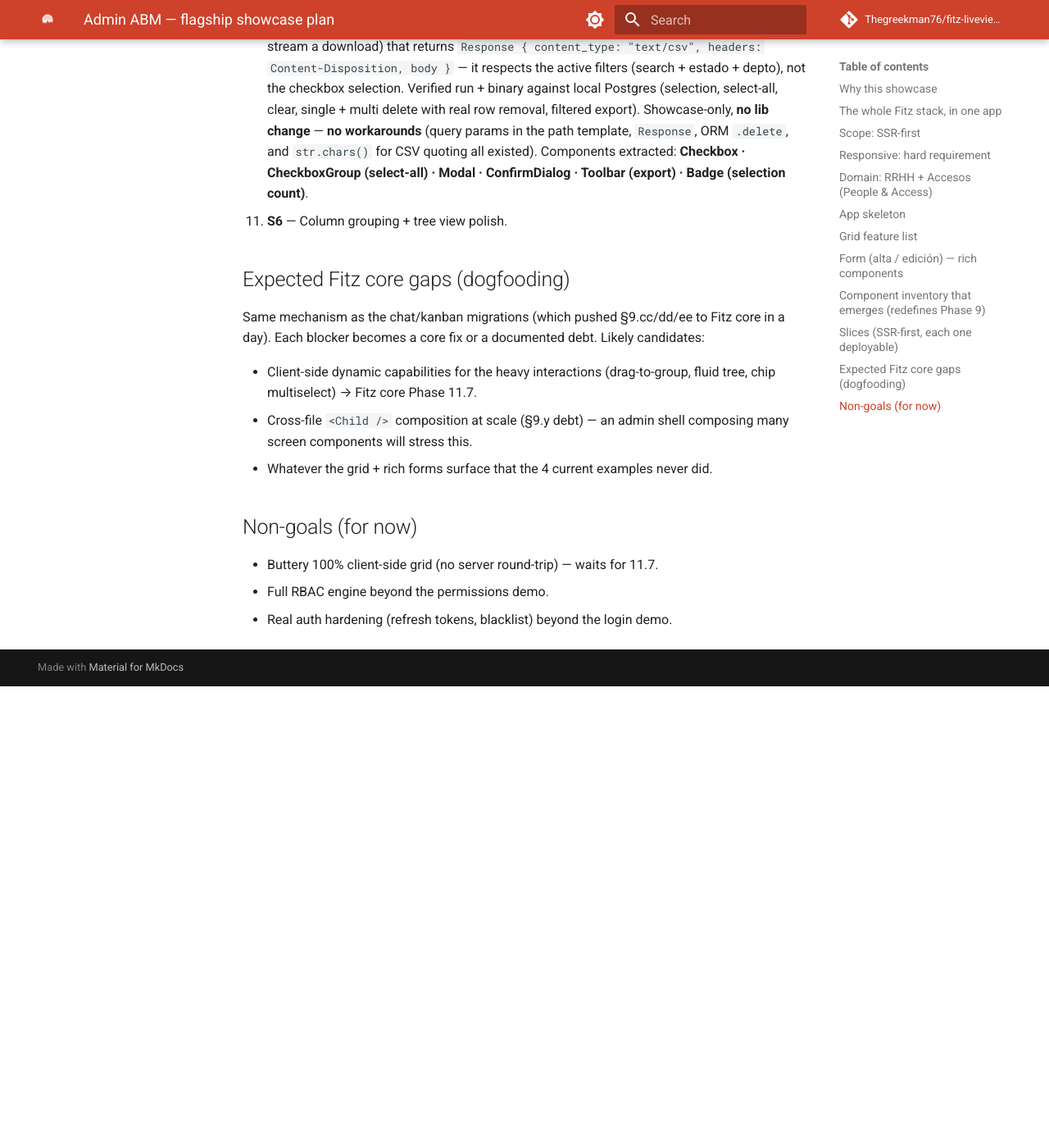
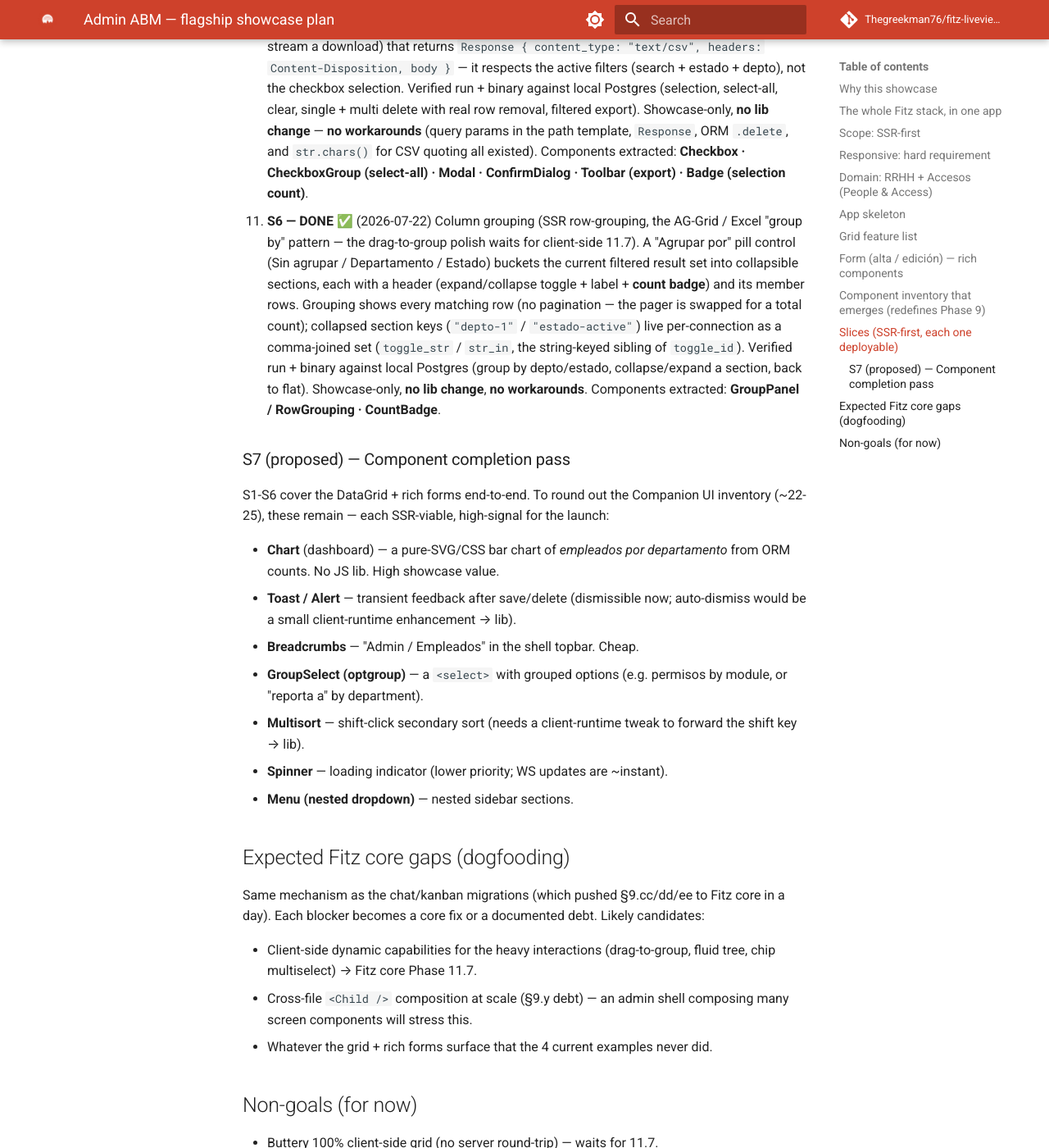
Before and after one commit to Thegreekman76/fitz-liveviews, an MkDocs documentation site: the page built from docs/showcase-admin-abm-plan.md, in a window 1280 px wide and 1400 px high, scrolled down 5363 px. Shown: the whole window at 82% size. Built offline with MkDocs 1.6.1 and Material for MkDocs 9.7.7, drawn with Linux system fonts in a browser that asks for light colours; comment, search, counter and statistics services are not loaded; before the commit the page ends 6200 px from its top, so only the background shows below that.

Commit message:
admin: S6 agrupamiento por columna (group-by colapsable)
Row-grouping SSR estilo AG-Grid/Excel: pills 'Agrupar por' (depto/
estado) bucketean el result set filtrado en secciones colapsables con
header (toggle + label + count badge) y sus filas. Agrupado muestra
todas las filas (pager -> total count). Claves colapsadas
per-connection como set de strings (toggle_str/str_in). Showcase-only
(sin cambio de lib), sin workarounds. Verificado run + binario.

Componentes: GroupPanel/RowGrouping, CountBadge."

```diff
--- a/docs/showcase-admin-abm-plan.md
+++ b/docs/showcase-admin-abm-plan.md
@@ -200,7 +200,36 @@ Companion UI library from **8 basic components** to **~22-25**:
    quoting all existed). Components extracted: **Checkbox · CheckboxGroup
    (select-all) · Modal · ConfirmDialog · Toolbar (export) · Badge (selection
    count)**.
-6. **S6** — Column grouping + tree view polish.
+6. **S6 — DONE** ✅ (2026-07-22) Column grouping (SSR row-grouping, the
+   AG-Grid / Excel "group by" pattern — the drag-to-group polish waits for
+   client-side 11.7). A "Agrupar por" pill control (Sin agrupar / Departamento
+   / Estado) buckets the current filtered result set into collapsible sections,
+   each with a header (expand/collapse toggle + label + **count badge**) and its
+   member rows. Grouping shows every matching row (no pagination — the pager is
+   swapped for a total count); collapsed section keys (`"depto-1"` /
+   `"estado-active"`) live per-connection as a comma-joined set (`toggle_str` /
+   `str_in`, the string-keyed sibling of `toggle_id`). Verified run + binary
+   against local Postgres (group by depto/estado, collapse/expand a section,
+   back to flat). Showcase-only, **no lib change**, **no workarounds**.
+   Components extracted: **GroupPanel / RowGrouping · CountBadge**.
+
+### S7 (proposed) — Component completion pass
+
+S1-S6 cover the DataGrid + rich forms end-to-end. To round out the Companion
+UI inventory (~22-25), these remain — each SSR-viable, high-signal for the
+launch:
+
+- **Chart** (dashboard) — a pure-SVG/CSS bar chart of *empleados por
+  departamento* from ORM counts. No JS lib. High showcase value.
+- **Toast / Alert** — transient feedback after save/delete (dismissible now;
+  auto-dismiss would be a small client-runtime enhancement → lib).
+- **Breadcrumbs** — "Admin / Empleados" in the shell topbar. Cheap.
+- **GroupSelect (optgroup)** — a `<select>` with grouped options (e.g. permisos
+  by module, or "reporta a" by department).
+- **Multisort** — shift-click secondary sort (needs a client-runtime tweak to
+  forward the shift key → lib).
+- **Spinner** — loading indicator (lower priority; WS updates are ~instant).
+- **Menu (nested dropdown)** — nested sidebar sections.
 
 ## Expected Fitz core gaps (dogfooding)
 
```
Also changed, not shown: 2 other files.
